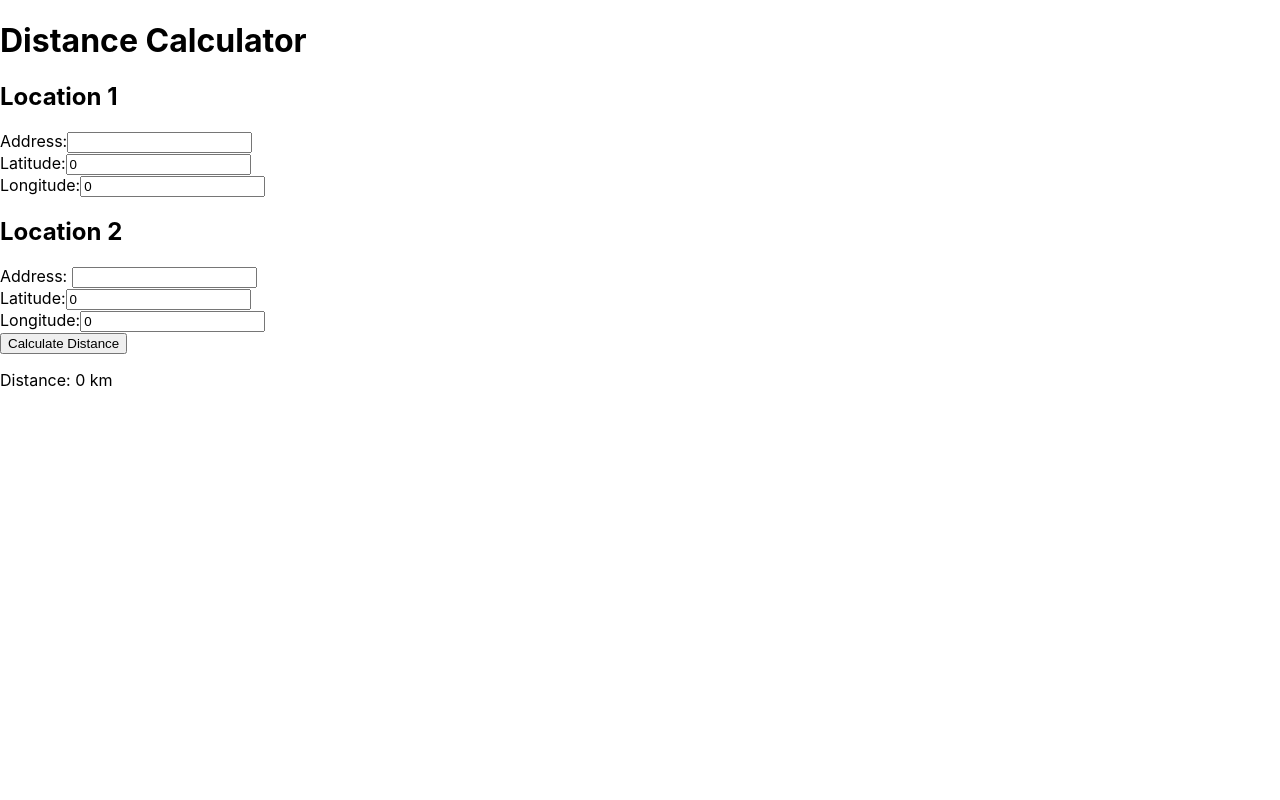
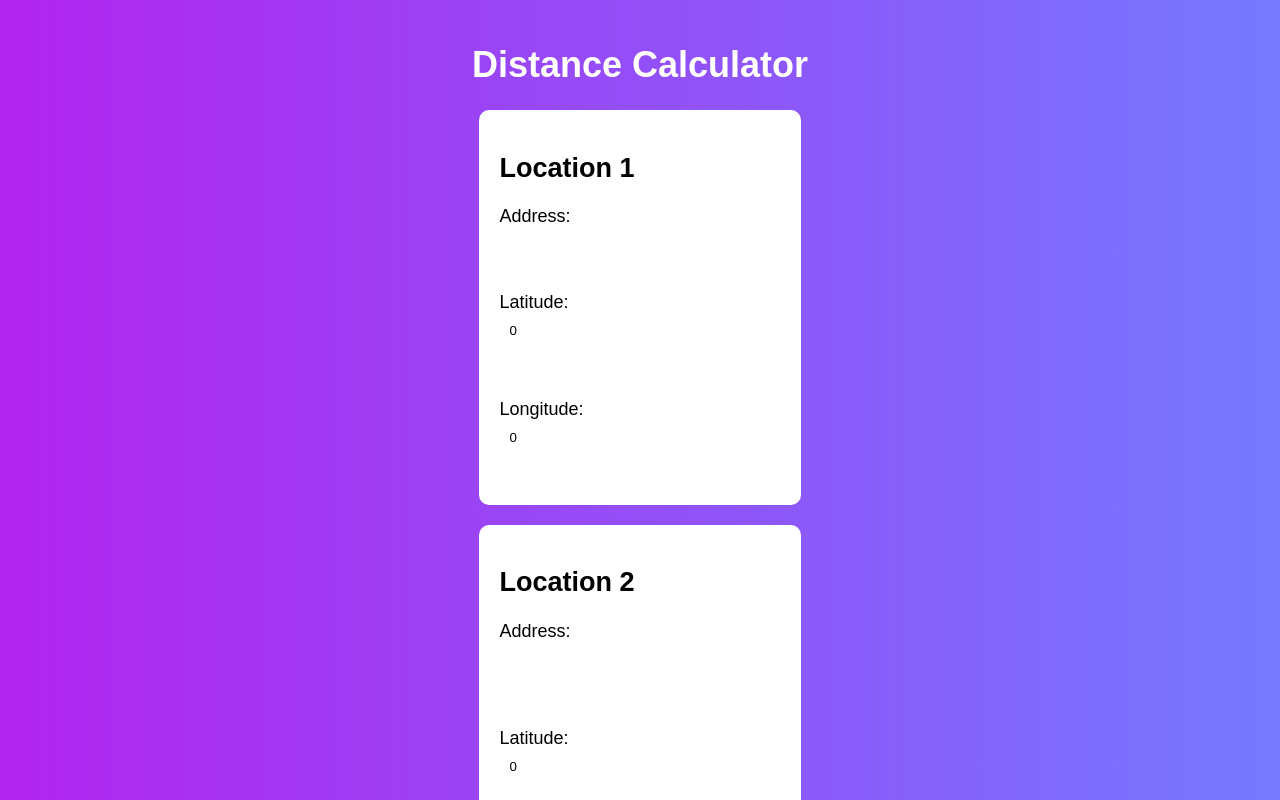
Before and after one commit to ConradPB/Distance-Calculator, a React (Create React App) app in the folder calculator/: page / in a window 1280 px wide. Shown: the top 800 px of the page. Built offline with nearby package versions, Linux system fonts and the light colour scheme.

Commit message:
css updated

```diff
--- /dev/null
+++ b/calculator/src/Calculator.css
@@ -0,0 +1,60 @@
+body {
+    background: linear-gradient(to right, #B224EF, #7579FF);
+    font-family: Arial, sans-serif;
+    font-size: 18px;
+    padding: 20px;
+}
+
+h1 {
+    color: white;
+    text-align: center;
+}
+
+label {
+    display: block;
+    margin-bottom: 10px;
+    color: black;
+}
+
+input[type="text"],
+input[type="number"] {
+    padding: 10px;
+    border-radius: 5px;
+    border: none;
+    margin-bottom: 20px;
+    width: 100%;
+    box-sizing: border-box;
+}
+
+button {
+    background-color: #7579FF;
+    color: white;
+    padding: 10px 20px;
+    border-radius: 5px;
+    border: none;
+    cursor: pointer;
+    font-size: 18px;
+}
+
+button:hover {
+    background-color: #B224EF;
+}
+
+.location {
+    background-color:white;
+    padding:20px;
+    border-radius:10px;
+    margin-bottom:20px
+}
+
+.container{
+    max-width:600px;
+    margin:auto;
+    display:flex;
+    flex-direction:column;
+    align-items:center
+}
+
+p {
+  color:white
+}
--- a/calculator/src/Calculator.js
+++ b/calculator/src/Calculator.js
@@ -1,4 +1,5 @@
 import React, { useState } from 'react';
+import './Calculator.css';
 
 function Calculator() {
     const [location1, setLocation1] = useState ({lat: 0, lng: 0});
@@ -24,11 +25,10 @@ function Calculator() {
         const lat1 = coordinates1.lat * (Math.PI / 180)
         const lat2 = coordinates2.lat * (Math.PI / 180)
 
-        const a = Math.sin(latD / 2) * Math.sin(latD / 2) +
-        Math.sin(lngD / 2) * Math.sin(lngD / 2) * Math.cos(lat1)
+        const a = Math.sin(latD / 2) * Math.sin(latD / 2) + Math.sin(lngD / 2) * Math.sin(lngD / 2) * Math.cos(lat1)
         * Math.cos(lat2);
 
-        const c = Math.atan2(Math.sqrt(a), Math.sqrt(1-a));
+        const c = 2 * Math.atan2(Math.sqrt(a), Math.sqrt(1 - a));
 
         const d = R * c;
 
@@ -46,9 +46,9 @@ function Calculator() {
 
     return (
 
-        <div>
+        <div className='container'>
             <h1>Distance Calculator</h1>
-            <div>
+            <div className='location'>
                 <h2>Location 1</h2>
                 <label>
                     Address:
@@ -77,8 +77,8 @@ function Calculator() {
                     />
                 </label>
             </div>
-            <div>
-                <h2>Location 2</h2>
+            <div className='location' >
+                <h2 >Location 2</h2>
                 <label>
                     Address: <input type='text'
                     value={address2}
```
